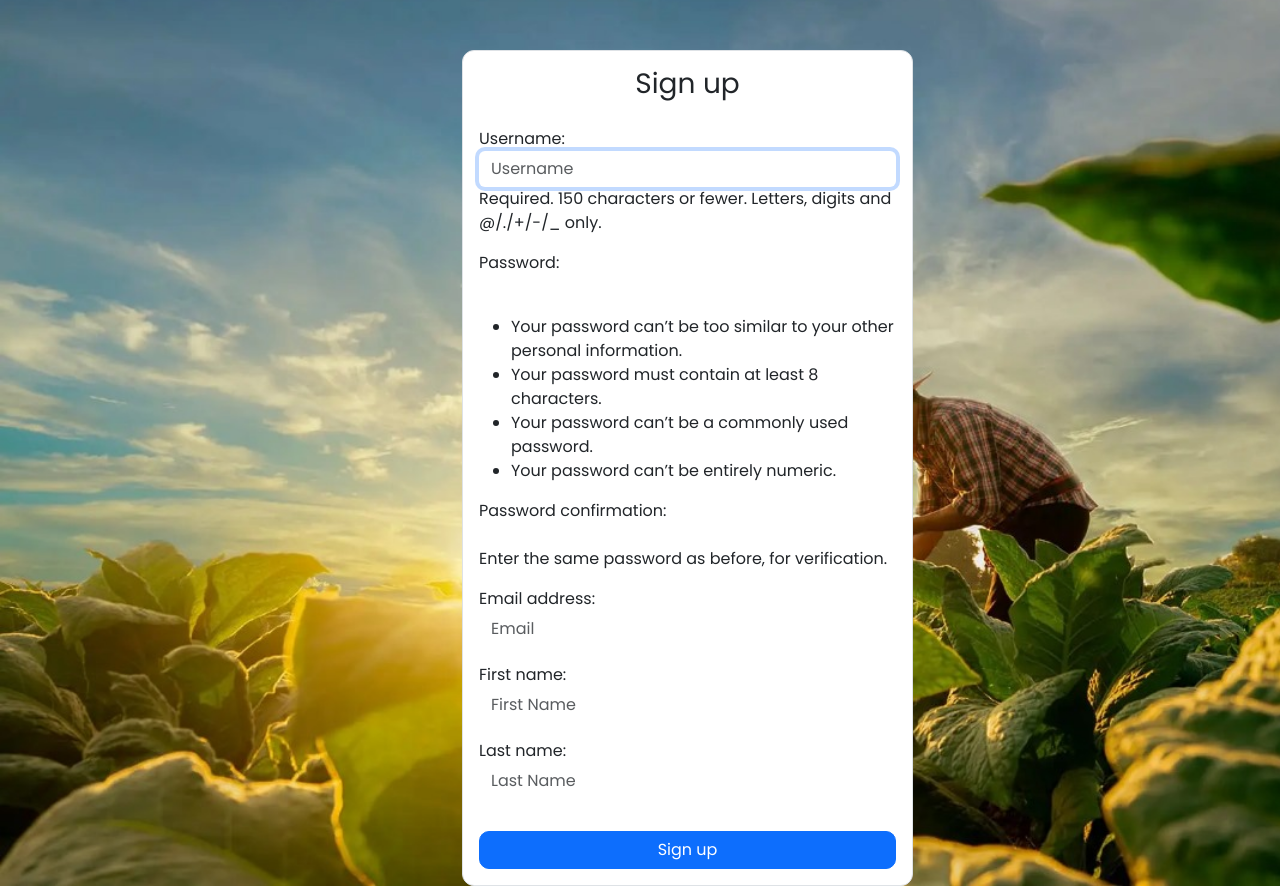
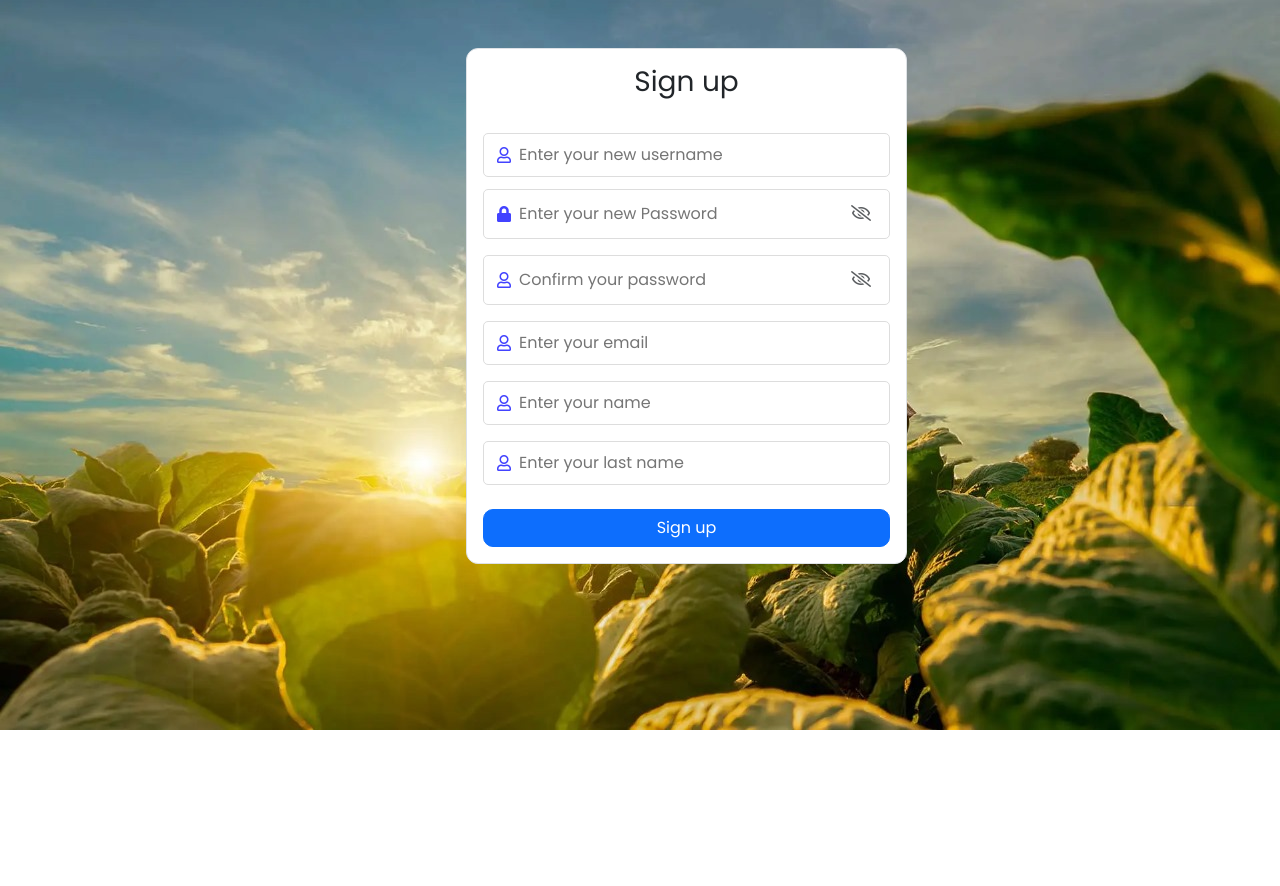
Before and after one commit to sebasx200/ppi_proveeagro, a Django app: page /signup/ in a window 1280 px wide. Shown: the part 56-942 px from the top of the page. After the commit the page ends 786 px from the top, so only its background shows below. Run offline with Django 5.2, Linux system fonts and the light colour scheme.

Commit message:
the signup form is now styled with the login style and is working with the database

```diff
--- a/login/forms.py
+++ b/login/forms.py
@@ -11,11 +11,3 @@ class CreateNewUser(UserCreationForm):
     class Meta:
         model = User
         fields = ('username', 'password1', 'password2', 'email', 'first_name', 'last_name')
-        widgets = {
-            'username': forms.TextInput(attrs={'class': 'form-control', 'placeholder': 'Username'}),
-            'password1': forms.PasswordInput(attrs={'class': 'form-control', 'placeholder': 'Password'}),
-            'password2': forms.PasswordInput(attrs={'class': 'form-control', 'placeholder': 'Confirm Password'}),
-            'email': forms.EmailInput(attrs={'class': 'form-control', 'placeholder': 'Email'}),
-            'first_name': forms.TextInput(attrs={'class': 'form-control', 'placeholder': 'First Name'}),
-            'last_name': forms.TextInput(attrs={'class': 'form-control', 'placeholder': 'Last Name'}),
-        }
--- a/login/static/css/styles.css
+++ b/login/static/css/styles.css
@@ -12,10 +12,6 @@ body{
     background-image: url("../img/background.jpeg");
     background-size: cover; /* La imagen se ajustará para cubrir el área completa */
     background-repeat: no-repeat; /* Evita que la imagen se repita */
-}
-
-.content{
-    margin-top: 50px;
 }
 
 .panel-heading {
--- a/login/templates/base.html
+++ b/login/templates/base.html
@@ -58,7 +58,7 @@
         </div>
       </div>
     </nav>
-    <div class="content">
+    <div class="container mt-5">
       {% block content %}
       {% endblock %}
     </div>
--- a/login/templates/signup.html
+++ b/login/templates/signup.html
@@ -14,7 +14,37 @@
                     <form method="POST">
 
                         {% csrf_token %}
-                        {{ form.as_p }}
+                        <div class="form-group py-2">
+                            <div class="input-field"> <span class="far fa-user p-2"></span>
+                                <input type="text" id="username" name="username" placeholder="Enter your new username" required> </div>
+                        </div>
+                        <div class="form-group py-1 pb-2">
+                            <div class="input-field"> <span class="fas fa-lock px-2"></span>
+                                <input type="password" id="password1" name="password1" placeholder="Enter your new Password" required>
+                                <button class="btn bg-white text-muted"> <span class="far fa-eye-slash"></span> </button>
+                            </div>
+                        </div>
+                        <div class="form-group py-2">
+                            <div class="input-field"> <span class="far fa-user p-2"></span>
+                                <input type="password" id="password2" name="password2" placeholder="Confirm your password" required>
+                                <button class="btn bg-white text-muted"> <span class="far fa-eye-slash"></span> </button>
+                            </div>
+                        </div>
+                        <div class="form-group py-2">
+                            <div class="input-field"> <span class="far fa-user p-2"></span>
+                                <input type="email" id="email" name="email" placeholder="Enter your email" required>
+                            </div>
+                        </div>
+                        <div class="form-group py-2">
+                            <div class="input-field"> <span class="far fa-user p-2"></span>
+                                <input type="text" id="first_name" name="first_name" placeholder="Enter your name" required>
+                            </div>
+                        </div>
+                        <div class="form-group py-2">
+                            <div class="input-field"> <span class="far fa-user p-2"></span>
+                                <input type="text" id="last_name" name="last_name" placeholder="Enter your last name" required>
+                            </div>
+                        </div>
 
                         <button class="btn btn-primary btn-block mt-3">Sign up</button>
                     </form>
--- a/login/views.py
+++ b/login/views.py
@@ -4,6 +4,7 @@ from .forms import CreateNewUser
 from django.contrib.auth.forms import AuthenticationForm
 from django.contrib.auth import authenticate, login, logout
 from django.contrib.auth.decorators import login_required
+import folium
 
 # Create your views here.
 
@@ -18,13 +19,13 @@ def login_page(request):
     this function redirects to the login.html file for login and uses the AuthenticationForm from django
     """
     if request.method == 'GET':
-        return render(request, 'login.html', {'form': AuthenticationForm})
+        return render(request, 'login.html', {'form': AuthenticationForm()})
     else:
         if request.method == 'POST':
             user = authenticate(request, username=request.POST['username'], password=request.POST['password'])
             if user is None:
                 return render(request, 'login.html',
-                              {'form': AuthenticationForm, 'error': AuthenticationForm.error_messages['invalid_login']})
+                              {'form': AuthenticationForm(), 'error': AuthenticationForm.error_messages['invalid_login']})
             else:
                 login(request, user)
                 return redirect('home')
@@ -35,19 +36,23 @@ def signup(request):
     this function redirects to the signup.html file for sign up
     which is using the UserCreationForm from django
     """
-    if request.method == 'POST':
-        form = CreateNewUser(request.POST)
-        if form.is_valid():
-            user = form.save()
-            username = form.cleaned_data['username']
-            password = form.cleaned_data['password1']
-            user = authenticate(username=username, password=password)
-            if user is not None:
-                login(request, user)
-                return redirect('home')
+    if request.method == 'GET':
+        return render(request, 'signup.html', {'form': CreateNewUser()})
     else:
-        form = CreateNewUser()
-    return render(request, 'signup.html', {'form': form})
+        if request.method == 'POST':
+            form = CreateNewUser(request.POST)
+            if form.is_valid():
+                user = form.save()
+                username = form.cleaned_data['username']
+                password = form.cleaned_data['password1']
+                user = authenticate(username=username, password=password)
+                if user is None:
+                    return render(request, 'login.html',
+                              {'form': CreateNewUser(), 'error': CreateNewUser.error_messages['invalid_signup']})
+                else:
+                    login(request, user)
+                    return redirect('home')
+
 
 def logout_sesion(request):
     """
```
